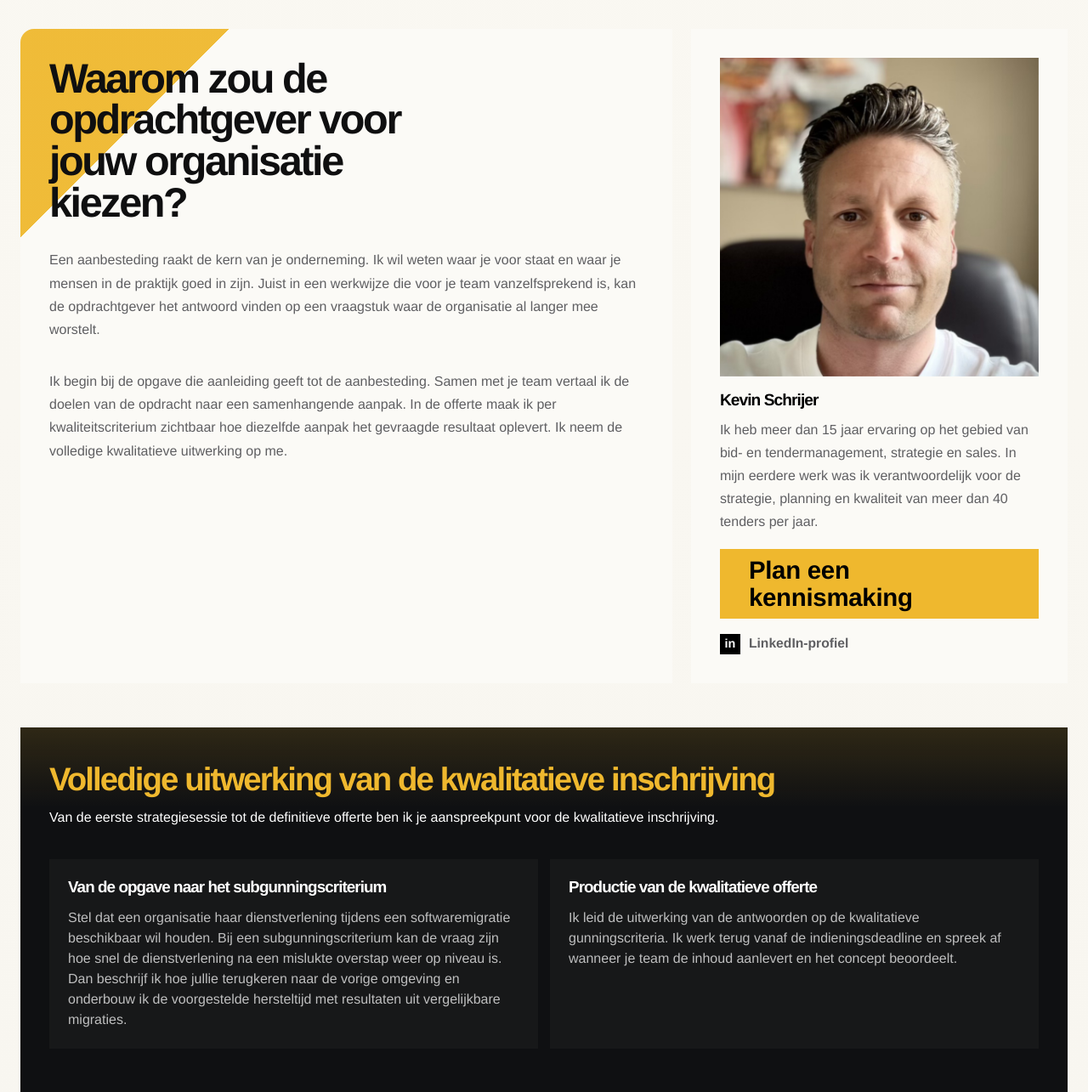
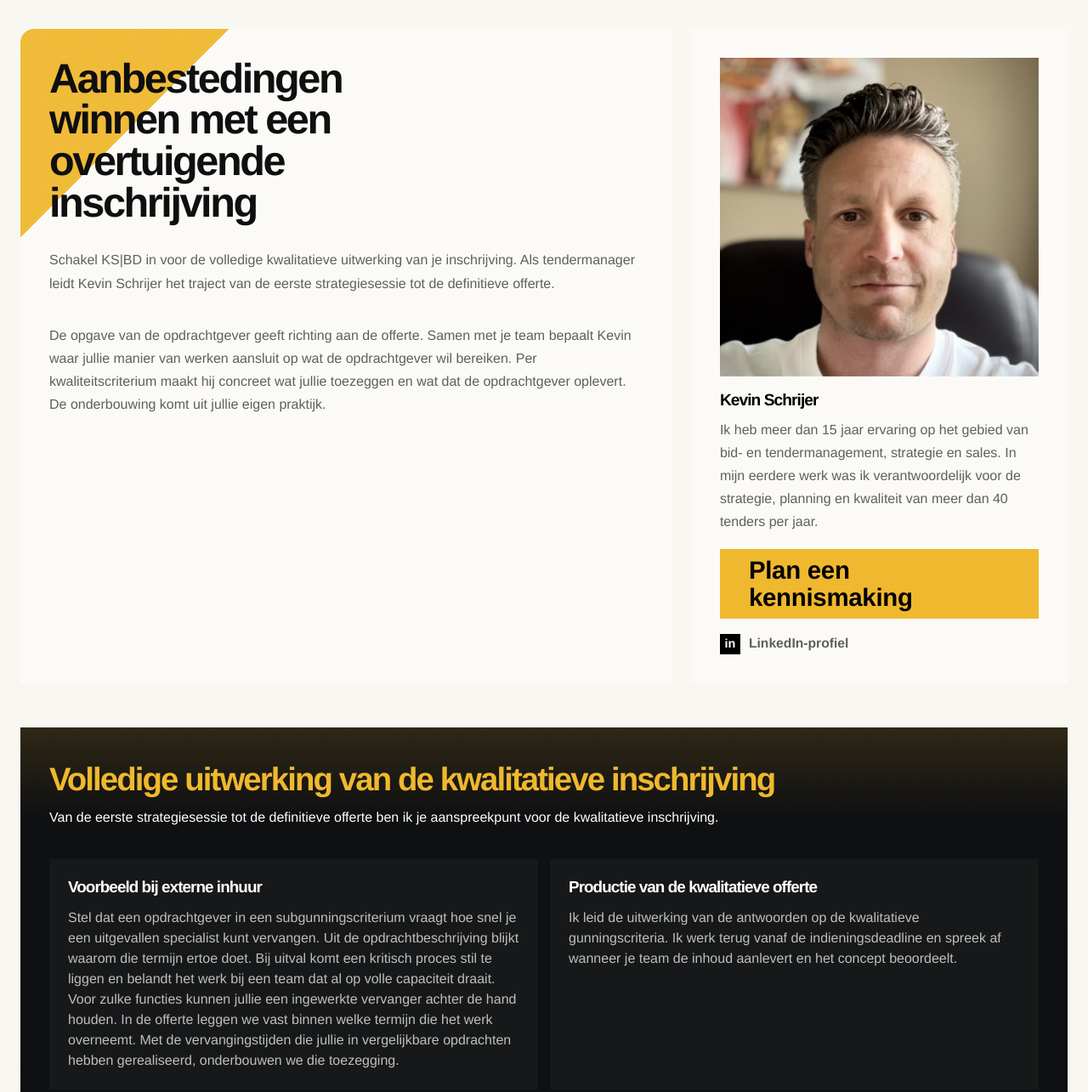
Before and after one commit to kevinschrijer/ksbd-site, a plain HTML site: page index.html in a window 1280 px wide. Shown: the part 417-1702 px from the top of the page at 85% size. Drawn offline with Linux system fonts and the light colour scheme.

Commit message:
Verduidelijk de rol van KSBD en de analyse per criterium

```diff
--- a/index.html
+++ b/index.html
@@ -106,15 +106,15 @@
 
       <section class="hero section">
         <div class="hero-copy reveal">
-          <h1>Waarom zou de opdrachtgever voor jouw organisatie kiezen?</h1>
+          <h1>Aanbestedingen winnen met een overtuigende inschrijving</h1>
           <p class="lead">
-            Een aanbesteding raakt de kern van je onderneming. Ik wil weten waar je voor staat en waar je mensen in de praktijk goed in zijn.
-            Juist in een werkwijze die voor je team vanzelfsprekend is, kan de opdrachtgever het antwoord vinden op een vraagstuk waar de organisatie al langer mee worstelt.
+            Schakel KS|BD in voor de volledige kwalitatieve uitwerking van je inschrijving.
+            Als tendermanager leidt Kevin Schrijer het traject van de eerste strategiesessie tot de definitieve offerte.
           </p>
           <p class="lead">
-            Ik begin bij de opgave die aanleiding geeft tot de aanbesteding. Samen met je team vertaal ik de doelen van de opdracht naar een samenhangende aanpak.
-            In de offerte maak ik per kwaliteitscriterium zichtbaar hoe diezelfde aanpak het gevraagde resultaat oplevert.
-            Ik neem de volledige kwalitatieve uitwerking op me.
+            De opgave van de opdrachtgever geeft richting aan de offerte. Samen met je team bepaalt Kevin waar jullie manier van werken aansluit op wat de opdrachtgever wil bereiken.
+            Per kwaliteitscriterium maakt hij concreet wat jullie toezeggen en wat dat de opdrachtgever oplevert.
+            De onderbouwing komt uit jullie eigen praktijk.
           </p>
         </div>
 
@@ -148,10 +148,12 @@
         </div>
         <div class="services-band-grid">
           <article class="hero-service-card">
-            <h3>Van de opgave naar het subgunningscriterium</h3>
-            <p>Stel dat een organisatie haar dienstverlening tijdens een softwaremigratie beschikbaar wil houden.
-              Bij een subgunningscriterium kan de vraag zijn hoe snel de dienstverlening na een mislukte overstap weer op niveau is.
-              Dan beschrijf ik hoe jullie terugkeren naar de vorige omgeving en onderbouw ik de voorgestelde hersteltijd met resultaten uit vergelijkbare migraties.</p>
+            <h3>Voorbeeld bij externe inhuur</h3>
+            <p>Stel dat een opdrachtgever in een subgunningscriterium vraagt hoe snel je een uitgevallen specialist kunt vervangen.
+              Uit de opdrachtbeschrijving blijkt waarom die termijn ertoe doet. Bij uitval komt een kritisch proces stil te liggen
+              en belandt het werk bij een team dat al op volle capaciteit draait. Voor zulke functies kunnen jullie een ingewerkte
+              vervanger achter de hand houden. In de offerte leggen we vast binnen welke termijn die het werk overneemt.
+              Met de vervangingstijden die jullie in vergelijkbare opdrachten hebben gerealiseerd, onderbouwen we die toezegging.</p>
           </article>
           <article class="hero-service-card">
             <h3>Productie van de kwalitatieve offerte</h3>
@@ -225,9 +227,10 @@
           </div>
           <div class="approach-copy">
             <article class="approach-card">
-              <h3>Doorvragen op de praktijk</h3>
-              <p>Ik vraag je team bijvoorbeeld hoe het een probleem bij een vergelijkbare opdracht heeft opgelost.
-                Samen bepalen we wat die ervaring betekent voor deze opdrachtgever en welke toezegging je op basis daarvan kunt doen.</p>
+              <h3>De vraag achter het subgunningscriterium</h3>
+              <p>Ik ontleed wat de opdrachtgever per subgunningscriterium expliciet vraagt en welke doelen uit de context en de beschreven risico’s blijken.
+                Voor elk doel werk ik met je team uit welke maatregel of dienst het probleem oplost. We leggen vast waaraan jullie je verbinden
+                en welke garanties jullie kunnen geven. Resultaten uit vergelijkbare opdrachten laten zien waarop die toezeggingen berusten.</p>
             </article>
             <article class="approach-card">
               <h3>Meerwaarde die de beoordelaar kan toetsen</h3>
```
